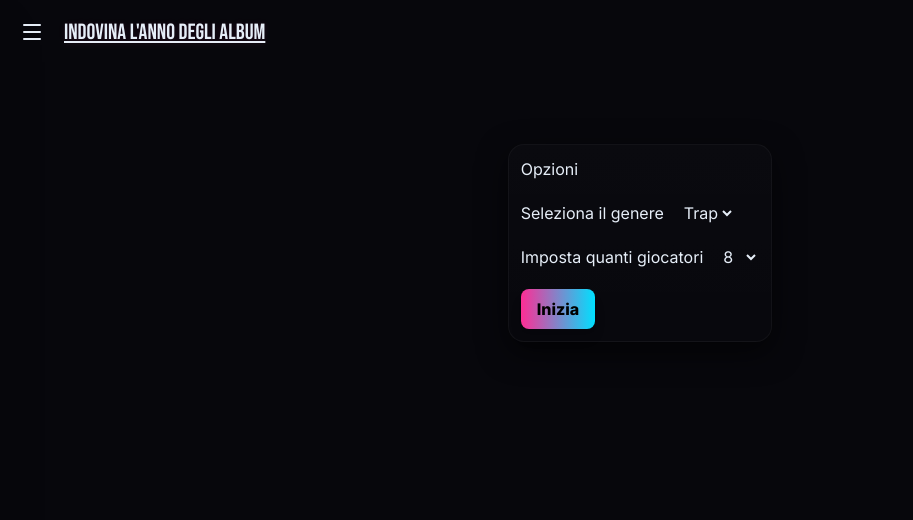
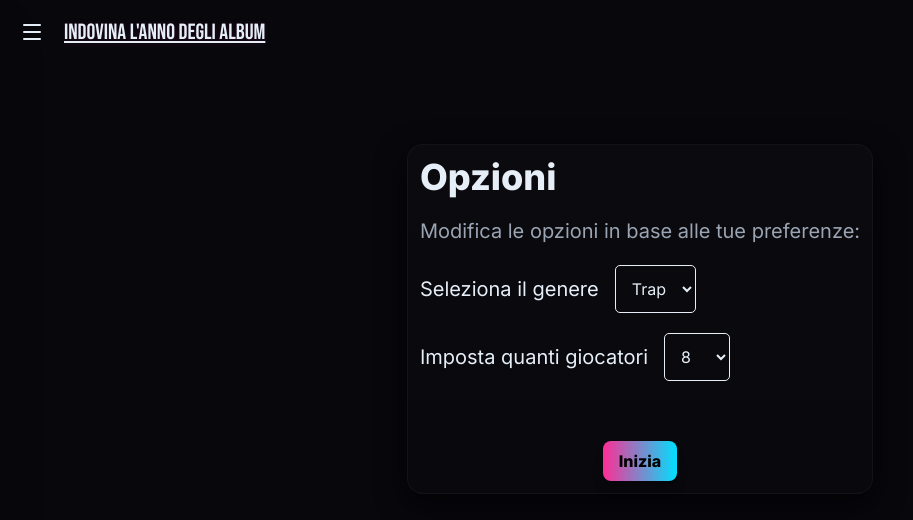
Before and after one commit to NicolasBrazzo/Dark-Polo-Games, a React (Vite) app: page /uwufufu in a window 1280 px wide. Shown: the top 520 px of the page, without its empty margins (0-913 px from the left). Built offline with nearby package versions, Linux system fonts and the light colour scheme.

Commit message:
design uwufufu

```diff
--- a/src/pages/Uwufufu.jsx
+++ b/src/pages/Uwufufu.jsx
@@ -1,24 +1,23 @@
 import { Sidebar } from "../components/Sidebar";
-import { useEffect, useMemo, useState } from "react";
+import { useEffect, useState } from "react";
 import { RAPPERS } from "../data/rappers";
 
 export const Uwufufu = () => {
   const [isSidebarOpen, setIsSidebarOpen] = useState(false);
   const [isGameStarted, setIsGameStarted] = useState(false);
 
-  const [numberElements, setNumberElements] = useState(8);
+  const [numberElements, setNumberElements] = useState(8); // number (not string)
   const [genreSelected, setGenreSelected] = useState("trap");
 
   const [players, setPlayers] = useState([]);
+  const [turn, setTurn] = useState(1);
 
   const [deletedRappers, setDeletedRappers] = useState([]);
   const [nextPool, setNextPool] = useState([]);
 
-  useEffect(() => {
-    console.log(players);
-  }, [players, nextPool]);
+  const [loading, setLoading] = useState(false);
 
-  // helper: Fisher-Yates shuffle in place (ritorna una copia shuffled)
+  // helper: Fisher-Yates shuffle (returns a new array)
   const shuffle = (arr) => {
     const a = [...arr];
     for (let i = a.length - 1; i > 0; i--) {
@@ -29,21 +28,67 @@ export const Uwufufu = () => {
   };
 
   const insertPlayer = (number, genre) => {
+    const count = typeof number === "number" ? number : parseInt(number, 10);
     const filtered = RAPPERS.filter(
       (rapper) => Array.isArray(rapper.genre) && rapper.genre.includes(genre)
     );
 
     const shuffled = shuffle(filtered);
-    const take =
-      typeof number === "number" ? shuffled.slice(0, number) : shuffled;
+    const take = shuffled.slice(0, count);
 
-    setPlayers((prev) => [...prev, ...take]);
+    // inizializza players in modo pulito (sovrascrive)
+    setPlayers(take);
+    // reset pools
+    setNextPool([]);
+    setDeletedRappers([]);
+    setTurn(1);
   };
 
+  // Quando clicco su un giocatore (scelta tra i due mostrati)
   const playerSelected = (rapper) => {
-    setNextPool([...nextPool, rapper]);
-    setPlayers([...players.filter((elem) => elem.id !== rapper.id)]);
+    setPlayers((prevPlayers) => {
+      const playerOne = prevPlayers[0];
+      const playerTwo = prevPlayers[1];
+
+      if (!playerOne || !playerTwo) return prevPlayers; // sicurezza
+
+      if (rapper.id === playerOne.id) {
+        // funzionale per evitare race
+        setNextPool((prev) => [...prev, playerOne]);
+        setDeletedRappers((prev) => [...prev, playerTwo]);
+      } else if (rapper.id === playerTwo.id) {
+        setNextPool((prev) => [...prev, playerTwo]);
+        setDeletedRappers((prev) => [...prev, playerOne]);
+      }
+
+      // rimuovo i primi due dalla players corrente
+      return prevPlayers.filter((p, idx) => idx !== 0 && idx !== 1);
+    });
   };
+
+  // Genera la pool successiva: aumenta turno e setta players = nextPool
+  const generateNextPool = () => {
+    setTurn((t) => t + 1);
+    // usa il valore corrente di nextPool via funzionale? Qui è ok leggere nextPool perché
+    // caller (useEffect) si assicurerà che nextPool abbia elementi e sia sincronizzato.
+    setPlayers(nextPool);
+    setNextPool([]);
+    setDeletedRappers([]);
+  };
+
+  // Effetto che osserva players e nextPool: chiama generateNextPool SOLO quando
+  // il gioco è iniziato, players è vuoto e nextPool ha elementi.
+  useEffect(() => {
+    console.log(players.length);
+    if (isGameStarted && players.length === 0 && nextPool.length > 0) {
+      generateNextPool();
+    }
+  }, [players, nextPool, isGameStarted]);
+
+  useEffect(() => {
+    console.log("Rapper eliminati: ", deletedRappers);
+    console.log("Rapper nextPool: ", nextPool);
+  }, [deletedRappers, nextPool]);
 
   return (
     <div>
@@ -54,10 +99,17 @@ export const Uwufufu = () => {
       <div className="flex justify-center items-center mt-20">
         {!isGameStarted ? (
           <div className="card flex flex-col gap-5">
-            <h1>Opzioni</h1>
-            <div className="flex gap-4">
-              <label htmlFor="genre">Seleziona il genere</label>
+            <h1 className="text-4xl font-bold">Opzioni</h1>
+            <p className="text-muted text-xl">
+              Modifica le opzioni in base alle tue preferenze:
+            </p>
+
+            <div className="flex gap-4 items-center">
+              <label htmlFor="genre" className="text-[20px]">
+                Seleziona il genere
+              </label>
               <select
+                className="border p-3 rounded-[5px]"
                 name="genre"
                 id="genre"
                 value={genreSelected}
@@ -70,21 +122,25 @@ export const Uwufufu = () => {
               </select>
             </div>
 
-            <div className="flex gap-4">
-              <label htmlFor="numberSelected">Imposta quanti giocatori</label>
+            <div className="flex gap-4 items-center">
+              <label htmlFor="numberSelected" className="text-[20px]">
+                Imposta quanti giocatori
+              </label>
               <select
+                className="border p-3 rounded-[5px]"
                 name="numberSelected"
-                id="numberSelected
-              "
+                id="numberSelected"
                 value={numberElements}
-                onChange={(e) => setNumberElements(e.currentTarget.value)}
+                onChange={(e) =>
+                  setNumberElements(parseInt(e.currentTarget.value, 10))
+                }
               >
-                <option value="8">8</option>
-                <option value="16">16</option>
-                <option value="32">32</option>
+                <option value={8}>8</option>
+                <option value={16}>16</option>
+                <option value={32}>32</option>
               </select>
             </div>
-            <div>
+            <div className="flex justify-center mt-10">
               <button
                 className="btn-primary"
                 onClick={() => {
@@ -97,14 +153,38 @@ export const Uwufufu = () => {
             </div>
           </div>
         ) : (
-          <div className="card">
-            <div className="flex items-center justify-center gap-3">
+          <div className="card sm:w-[60%] sm:h-[70vh] w-[80%]">
+            <div className="w-full">
+              <h2 className="text-center neon-subtitle pb-5 text-xl">
+                Turno: {turn}
+              </h2>
+            </div>
+
+            <div className="flex items-center flex-col sm:flex-row sm:justify-around w-full">
               {players.slice(0, 2).map((elem) => (
-                <div key={elem.id} onClick={() => playerSelected(elem)}>
-                  <h1>{elem.name}</h1>
-                  <img src={elem.img} alt={elem.name} className="w-[200px]" />
+                <div
+                  key={elem.id}
+                >
+                  <div
+                    onClick={() => playerSelected(elem)}
+                    role="button"
+                    tabIndex={0}
+                    className="flex flex-col justify-center items-center gap-3"
+                  >
+                    <p className="text-xl font-black">{elem.name}</p>
+                    <img
+                      src={elem.img}
+                      alt={elem.name}
+                      className="w-[400px] h-[420px] cursor-pointer hover:scale-105 transition-all duration-200"
+                    />
+                  </div>
                 </div>
               ))}
+              {players.length === 0 && nextPool.length === 0 && (
+                <div>
+                  <p>Nessun altro giocatore — gioco finito</p>
+                </div>
+              )}
             </div>
           </div>
         )}
```
